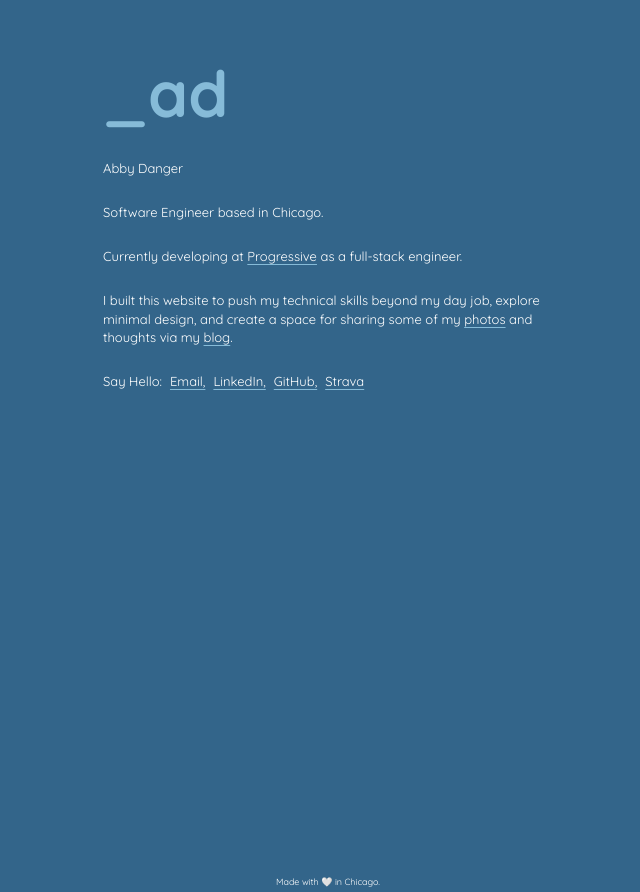
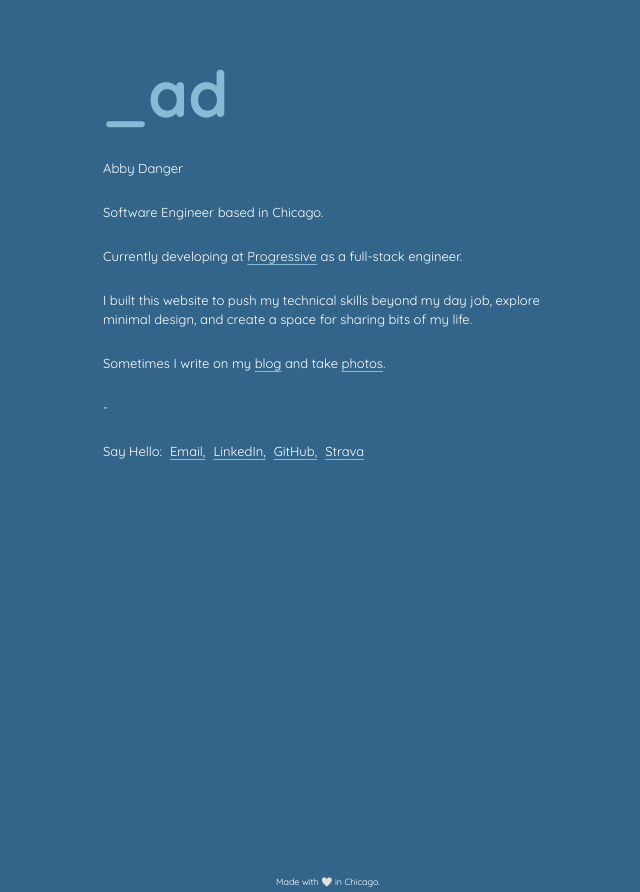
Before and after one commit to abbyadanger/ad, an Angular app: page / in a window 1280 px wide. Shown: the whole page, without its empty margins (312-952 px from the left). Built offline with nearby package versions, Linux system fonts and the light colour scheme.

Commit message:
Restructure Home Page

```diff
--- a/src/app/home/home.component.html
+++ b/src/app/home/home.component.html
@@ -17,9 +17,12 @@
 
     <p>
       I built this website to push my technical skills beyond my day job,
-      explore minimal design, and create a space for sharing some of my <a routerLink="/film">photos</a> and thoughts
-      via my <a routerLink="/blog">blog</a>.
+      explore minimal design, and create a space for sharing bits of my life.
     </p>
+
+    <p>Sometimes I write on my <a href="/blog">blog</a> and take <a href="/film">photos</a>.</p>
+
+    <p>-</p>
 
     <div class="links">
       <p>Say Hello: </p>
```
Also changed, not shown: public/docs/.obsidian/workspace.json.
